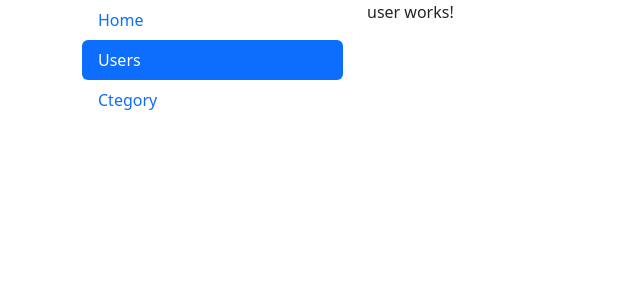
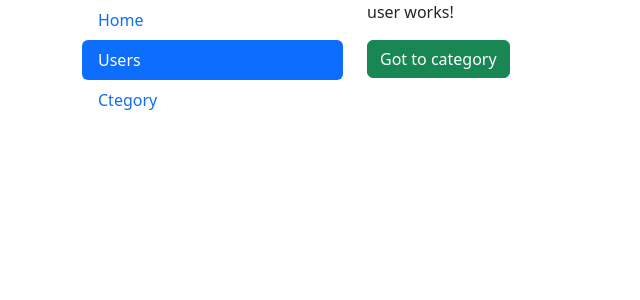
Before and after one commit to shree1206/Routes, an Angular app in the folder Routes/: page /users in a window 1280 px wide. Shown: the top 300 px of the page, without its empty margins (0-640 px from the left). Built offline with nearby package versions, Linux system fonts and the light colour scheme.

Commit message:
Navigate between pages using navigate and navigateByUrl

```diff
--- a/Routes/src/app/user/user.component.html
+++ b/Routes/src/app/user/user.component.html
@@ -1 +1,2 @@
 <p>user works!</p>
+<button class="btn btn-success" (click)="changeRoute()">Got to category</button>
--- a/Routes/src/app/user/user.component.ts
+++ b/Routes/src/app/user/user.component.ts
@@ -1,4 +1,5 @@
 import { Component } from '@angular/core';
+import { Router } from '@angular/router';
 
 @Component({
   selector: 'app-user',
@@ -7,4 +8,9 @@ import { Component } from '@angular/core';
 })
 export class UserComponent {
 
+  constructor(private _route: Router) { }
+  changeRoute() {
+    //this._route.navigateByUrl('/category');
+    this._route.navigate(['/category']);
+  }
 }
```
